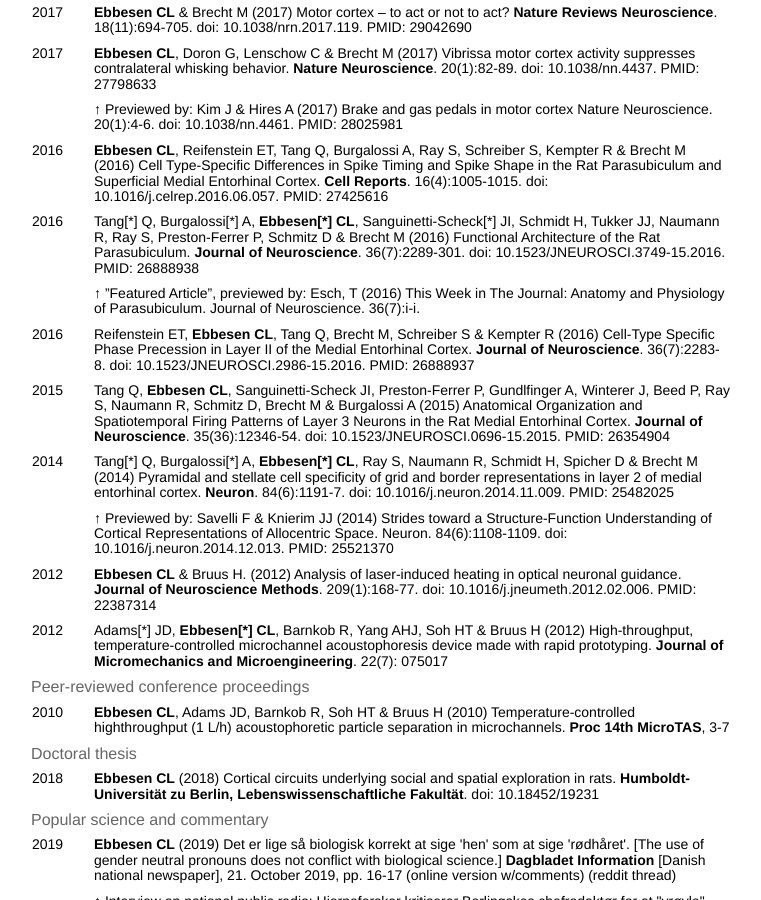
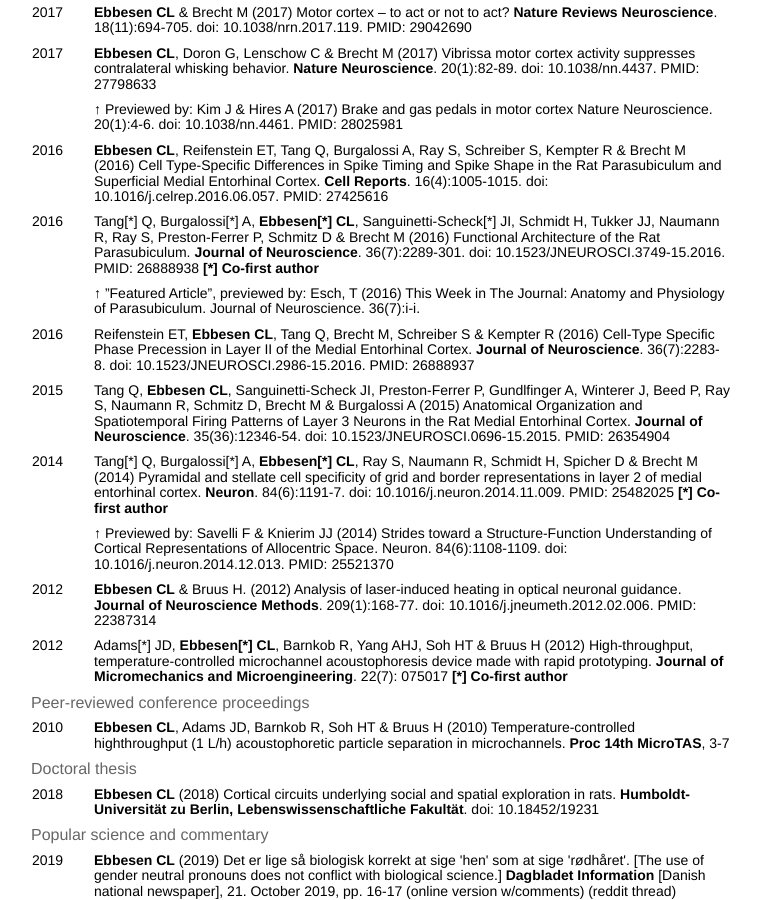
Before and after one commit to chrelli/chrelli.github.io, a Jekyll site: the page built from index.html, in a window 1280 px wide and 900 px high, scrolled down 1676 px. Shown: the whole window, without its empty margins (259-1020 px from the left). Built offline with Jekyll 4.4.1, drawn with Linux system fonts in a browser that asks for light colours; nearby versions of some CDN libraries; some web fonts are replaced; a style sheet for code colours, icons or effects is not loaded.

Commit message:
co-first added

```diff
--- a/index.html
+++ b/index.html
@@ -16,7 +16,7 @@ fulltitle: "Christian L. Ebbesen, PhD"
 
 		<tr>
 				<td class="year" width=33%>
-        <img src="/img/christian_square_5.png" alt="Nature" class="responsive_face">
+				<img src="/img/christian_square_5.png" alt="Nature" class="responsive_face">
         </td>
 				<td class="year" >
         <h4> <b>Christian L. Ebbesen, PhD</b> </h4>
@@ -302,7 +302,7 @@ fulltitle: "Christian L. Ebbesen, PhD"
 		<td class="year" width=60px> 2016</td>
 		<td class="year">
       <a href="http://dx.doi.org/10.1523/JNEUROSCI.3749-15.2016" class="pub">
-        Tang[*] Q, Burgalossi[*] A, <b>Ebbesen[*] CL</b>, Sanguinetti-Scheck[*] JI, Schmidt H, Tukker JJ, Naumann R, Ray S, Preston-Ferrer P, Schmitz D & Brecht M (2016) Functional Architecture of the Rat Parasubiculum. <b>Journal of Neuroscience</b>. 36(7):2289-301. doi: 10.1523/JNEUROSCI.3749-15.2016. PMID: 26888938
+        Tang[*] Q, Burgalossi[*] A, <b>Ebbesen[*] CL</b>, Sanguinetti-Scheck[*] JI, Schmidt H, Tukker JJ, Naumann R, Ray S, Preston-Ferrer P, Schmitz D & Brecht M (2016) Functional Architecture of the Rat Parasubiculum. <b>Journal of Neuroscience</b>. 36(7):2289-301. doi: 10.1523/JNEUROSCI.3749-15.2016. PMID: 26888938 <b>[*] Co-first author</b>
       </a>
     </td>
 		</tr>
@@ -340,7 +340,7 @@ fulltitle: "Christian L. Ebbesen, PhD"
 		<td class="year" width=60px> 2014</td>
 		<td class="year">
 <a href="http://dx.doi.org/10.1016/j.neuron.2014.11.009" class="pub">
-      Tang[*] Q, Burgalossi[*] A, <b>Ebbesen[*] CL</b>, Ray S, Naumann R, Schmidt H, Spicher D & Brecht M (2014) Pyramidal and stellate cell specificity of grid and border representations in layer 2 of medial entorhinal cortex. <b>Neuron</b>. 84(6):1191-7. doi: 10.1016/j.neuron.2014.11.009. PMID: 25482025
+      Tang[*] Q, Burgalossi[*] A, <b>Ebbesen[*] CL</b>, Ray S, Naumann R, Schmidt H, Spicher D & Brecht M (2014) Pyramidal and stellate cell specificity of grid and border representations in layer 2 of medial entorhinal cortex. <b>Neuron</b>. 84(6):1191-7. doi: 10.1016/j.neuron.2014.11.009. PMID: 25482025 <b>[*] Co-first author</b>
     </a>
   </td>
 		</tr>
@@ -368,7 +368,7 @@ fulltitle: "Christian L. Ebbesen, PhD"
 		<td class="year" width=60px> 2012</td>
 		<td class="year">
 <a href="http://iopscience.iop.org/article/10.1088/0960-1317/22/7/075017/" class="pub">
-      Adams[*] JD, <b>Ebbesen[*] CL</b>, Barnkob R, Yang AHJ, Soh HT & Bruus H (2012) High-throughput, temperature-controlled microchannel acoustophoresis device made with rapid prototyping. <b>Journal of Micromechanics and Microengineering</b>. 22(7): 075017
+      Adams[*] JD, <b>Ebbesen[*] CL</b>, Barnkob R, Yang AHJ, Soh HT & Bruus H (2012) High-throughput, temperature-controlled microchannel acoustophoresis device made with rapid prototyping. <b>Journal of Micromechanics and Microengineering</b>. 22(7): 075017 <b>[*] Co-first author</b>
     </a>
   </td>
 		</tr>
```
Also changed, not shown: img/christian_franconia.jpg (added).
